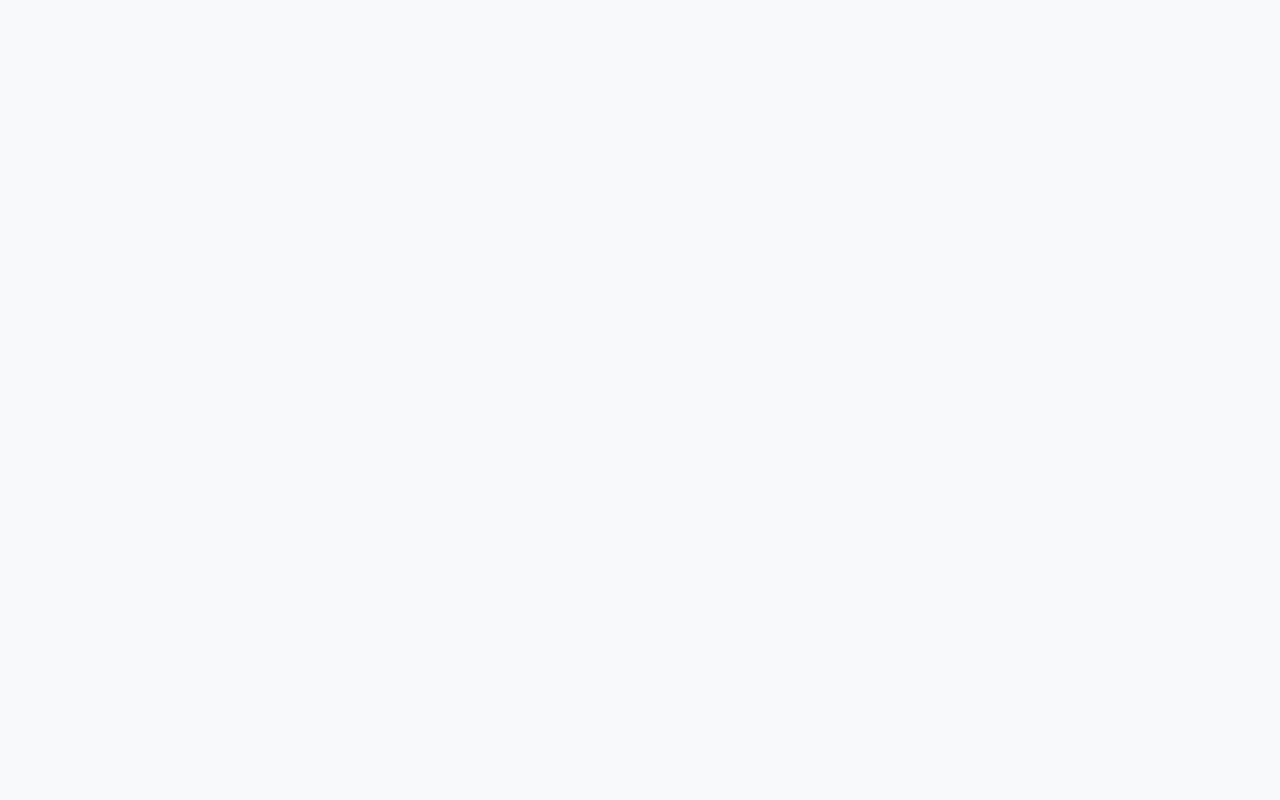
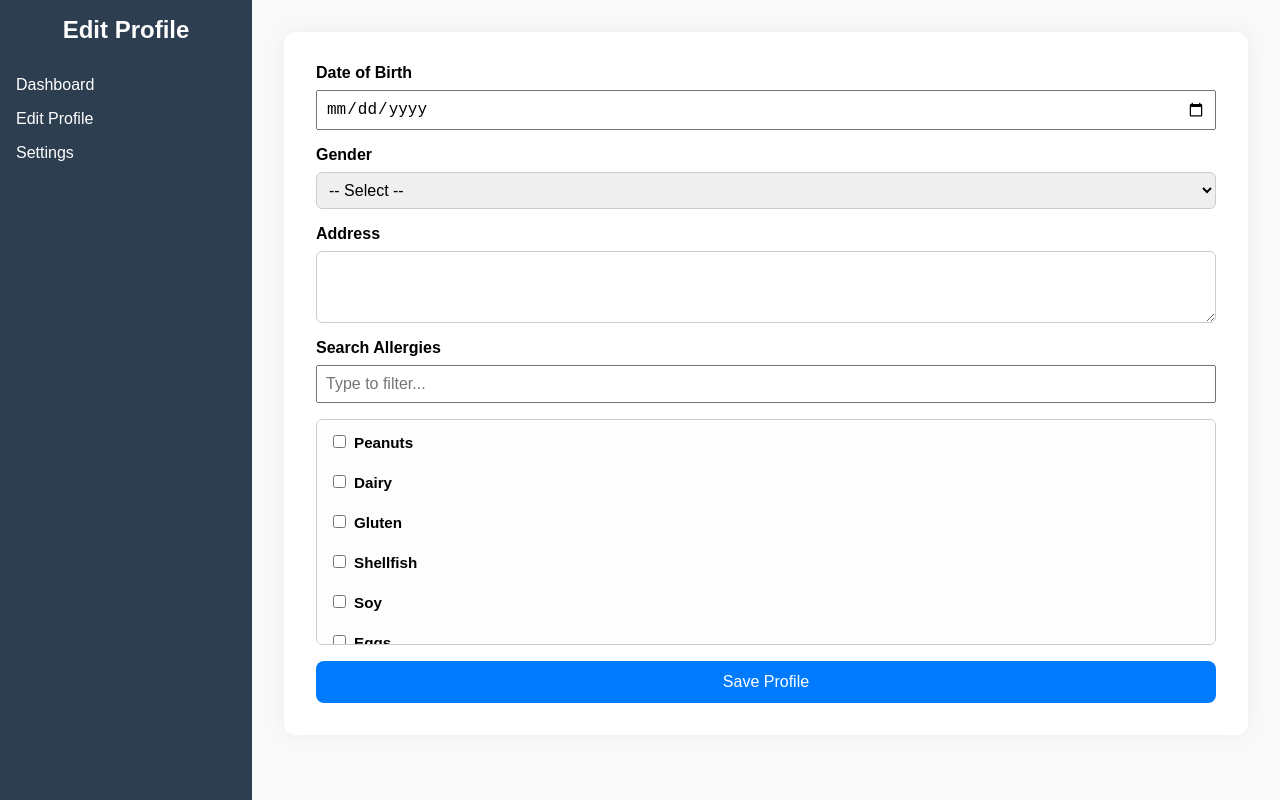
Before and after one commit to ramprasad-selvam/vaccination-front, a React (Vite) app: page /profile in a window 1280 px wide. Before the commit this address had no page. Built offline with nearby package versions, Linux system fonts and the light colour scheme.

Commit message:
profile page init

```diff
--- a/src/App.css
+++ b/src/App.css
@@ -10,7 +10,7 @@ body {
   padding: 2rem;
   background: white;
   border-radius: 12px;
-  box-shadow: 0 0 20px rgba(0,0,0,0.05);
+  box-shadow: 0 0 20px rgba(0, 0, 0, 0.05);
 }
 
 .logo {
@@ -56,3 +56,45 @@ button {
 button:hover {
   background-color: #0056b3;
 }
+
+select,
+textarea {
+  padding: 0.5rem;
+  font-size: 1rem;
+  margin-bottom: 1rem;
+  border: 1px solid #ccc;
+  border-radius: 6px;
+  resize: vertical;
+}
+
+select[multiple] {
+  height: auto;
+  min-height: 100px;
+  padding: 0.5rem;
+  font-size: 1rem;
+  margin-bottom: 1rem;
+  border: 1px solid #ccc;
+  border-radius: 6px;
+  background-color: white;
+}
+
+.multi-select {
+  border: 1px solid #ccc;
+  padding: 0.75rem;
+  border-radius: 6px;
+  margin-bottom: 1rem;
+  background-color: #fdfdfd;
+  max-height: 200px;
+  overflow-y: auto;
+}
+
+.checkbox-label {
+  display: block;
+  margin-bottom: 0.5rem;
+  font-size: 0.95rem;
+  cursor: pointer;
+}
+
+.checkbox-label input {
+  margin-right: 0.5rem;
+}
--- a/src/App.jsx
+++ b/src/App.jsx
@@ -5,7 +5,7 @@ function App() {
     <div style={{ padding: "2rem" }}>
       <h1>Hello World</h1>
       <p>
-        <Link to="/login">Login</Link> | <Link to="/register">Register</Link>
+        <Link to="/login">Login</Link> | <Link to="/register">Register</Link> | <Link to="/profile">Profile</Link>
       </p>
     </div>
   );
--- /dev/null
+++ b/src/components/Layout.css
@@ -0,0 +1,70 @@
+/* src/components/DashboardLayout.css */
+
+.dashboard-container {
+  display: flex;
+  height: 100vh;
+  font-family: sans-serif;
+}
+
+.ctr {
+    max-width: 100%;
+    padding: 2rem;
+    background: white;
+    border-radius: 12px;
+    box-shadow: 0 0 20px rgba(0, 0, 0, 0.05);
+  }
+
+.sidebar {
+  width: 220px;
+  background-color: #2c3e50;
+  color: #fff;
+  display: flex;
+  flex-direction: column;
+  padding: 1rem;
+}
+
+.sidebar-header {
+  font-size: 1.5rem;
+  font-weight: bold;
+  margin-bottom: 2rem;
+  text-align: center;
+}
+
+.nav-links {
+  display: flex;
+  flex-direction: column;
+  gap: 1rem;
+}
+
+.nav-links a {
+  color: white;
+  text-decoration: none;
+}
+
+.nav-links a:hover {
+  background: #34495e;
+  padding: 0.5rem;
+  border-radius: 5px;
+}
+
+.main-area {
+  flex: 1;
+  display: flex;
+  flex-direction: column;
+}
+
+.topbar {
+  height: 60px;
+  background: #ecf0f1;
+  display: flex;
+  align-items: center;
+  padding: 0 1rem;
+  border-bottom: 1px solid #ddd;
+}
+
+.content {
+  flex: 1;
+  padding: 2rem;
+  background: #f9f9f9;
+  overflow-y: auto;
+}
--- /dev/null
+++ b/src/components/Layout.jsx
@@ -0,0 +1,24 @@
+import React from "react";
+import "./Layout.css";
+import { Link } from "react-router-dom";
+
+const DashboardLayout = ({ children,heading }) => {
+  return (
+    <div className="dashboard-container">
+      <aside className="sidebar">
+        <div className="sidebar-header">{heading}</div>
+        <nav className="nav-links">
+          <Link to="/">Dashboard</Link>
+          <Link to="/profile">Edit Profile</Link>
+          <Link to="/settings">Settings</Link>
+        </nav>
+      </aside>
+
+      <div className="main-area">
+        <main className="content">{children}</main>
+      </div>
+    </div>
+  );
+};
+
+export default DashboardLayout;
--- a/src/main.jsx
+++ b/src/main.jsx
@@ -4,6 +4,7 @@ import { BrowserRouter, Routes, Route } from "react-router-dom";
 import App from "./App";
 import Login from "./pages/Login";
 import Register from "./pages/Register";
+import Profile from "./pages/Profile";
 
 ReactDOM.createRoot(document.getElementById("root")).render(
   <React.StrictMode>
@@ -12,6 +13,7 @@ ReactDOM.createRoot(document.getElementById("root")).render(
         <Route path="/" element={<App />} />
         <Route path="/login" element={<Login />} />
         <Route path="/register" element={<Register />} />
+        <Route path="/profile" element={<Profile />} />
       </Routes>
     </BrowserRouter>
   </React.StrictMode>
--- /dev/null
+++ b/src/pages/Profile.jsx
@@ -0,0 +1,120 @@
+import { useState } from "react";
+import Layout from "../components/Layout";
+function EditProfile() {
+  const allAllergies = [
+    "Peanuts",
+    "Dairy",
+    "Gluten",
+    "Shellfish",
+    "Soy",
+    "Eggs",
+    "Pollen",
+    "Wheat",
+    "Dust",
+    "Pet Dander",
+  ];
+
+  const [form, setForm] = useState({
+    dob: "",
+    gender: "",
+    address: "",
+    allergies: [],
+  });
+
+  const [searchTerm, setSearchTerm] = useState("");
+
+  const handleInputChange = (e) => {
+    const { name, value } = e.target;
+    setForm((prev) => ({ ...prev, [name]: value }));
+  };
+
+  const handleAllergyToggle = (allergy) => {
+    setForm((prev) => {
+      const exists = prev.allergies.includes(allergy);
+      return {
+        ...prev,
+        allergies: exists
+          ? prev.allergies.filter((a) => a !== allergy)
+          : [...prev.allergies, allergy],
+      };
+    });
+  };
+
+  const handleSubmit = (e) => {
+    e.preventDefault();
+    console.log("Profile Data:", form);
+  };
+
+  const filteredAllergies = allAllergies.filter((a) =>
+    a.toLowerCase().includes(searchTerm.toLowerCase())
+  );
+
+  return (
+    <Layout heading="Edit Profile">
+      <div className="ctr" role="main">
+        <form onSubmit={handleSubmit}>
+          <label htmlFor="dob">Date of Birth</label>
+          <input
+            type="date"
+            id="dob"
+            name="dob"
+            value={form.dob}
+            onChange={handleInputChange}
+            required
+          />
+
+          <label htmlFor="gender">Gender</label>
+          <select
+            id="gender"
+            name="gender"
+            value={form.gender}
+            onChange={handleInputChange}
+            required
+          >
+            <option value="">-- Select --</option>
+            <option value="male">Male</option>
+            <option value="female">Female</option>
+            <option value="other">Other</option>
+            <option value="prefer-not-say">Prefer not to say</option>
+          </select>
+
+          <label htmlFor="address">Address</label>
+          <textarea
+            id="address"
+            name="address"
+            rows="3"
+            value={form.address}
+            onChange={handleInputChange}
+            required
+          />
+
+          <label htmlFor="allergy-search">Search Allergies</label>
+          <input
+            type="text"
+            id="allergy-search"
+            placeholder="Type to filter..."
+            value={searchTerm}
+            onChange={(e) => setSearchTerm(e.target.value)}
+          />
+
+          <div className="multi-select">
+            {filteredAllergies.map((allergy) => (
+              <label key={allergy} className="checkbox-label">
+                <input
+                  type="checkbox"
+                  checked={form.allergies.includes(allergy)}
+                  onChange={() => handleAllergyToggle(allergy)}
+                />
+                {allergy}
+              </label>
+            ))}
+          </div>
+
+          <button type="submit">Save Profile</button>
+        </form>
+      </div>
+    </Layout>
+  );
+}
+
+export default EditProfile;
```
Also changed, not shown: src/index.css (added).
